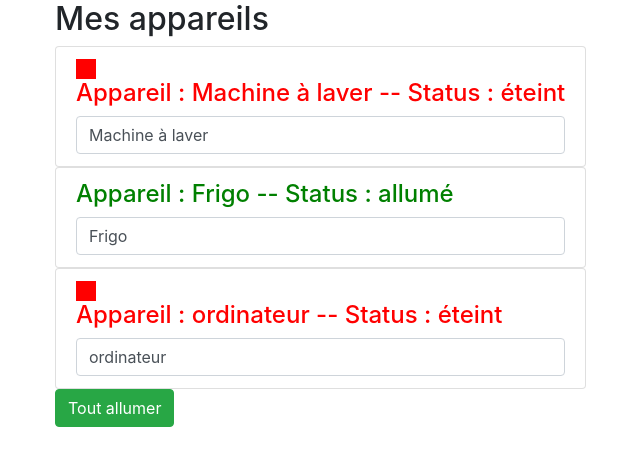
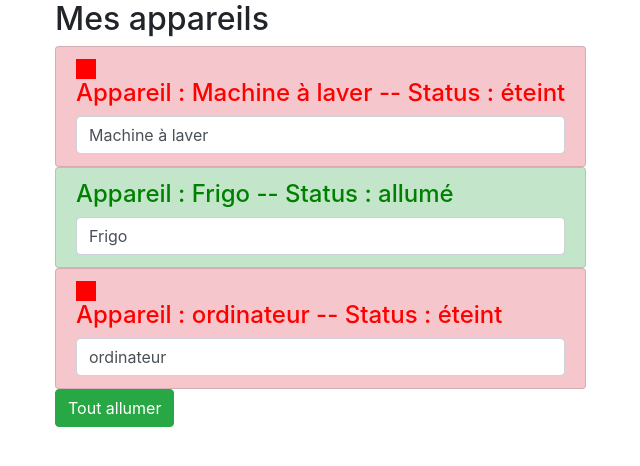
Before and after one commit to Nicolas-Hermet/First_Angular_Project, an Angular app: page / in a window 1280 px wide. Shown: the top 466 px of the page, without its empty margins (15-655 px from the left). Built offline with nearby package versions, Linux system fonts and the light colour scheme.

Commit message:
add ngclass to li

```diff
--- a/src/app/appareil/appareil.component.html
+++ b/src/app/appareil/appareil.component.html
@@ -1,4 +1,8 @@
-<li class="list-group-item">
+<li [ngClass]="{
+				'list-group-item': true,
+				'list-group-item-success': appareilStatus==='allumé',
+				'list-group-item-danger':  appareilStatus==='éteint'
+				}">
 	<div style="height: 20px; width: 20px; background-color: red;" *ngIf="appareilStatus === 'éteint'"></div>
   <h4 [ngStyle]="{color: getColor()}">Appareil : {{appareilName}} -- Status : {{getStatus()}} </h4>
   <input type="text" class="form-control" [(ngModel)]="appareilName" >
```
